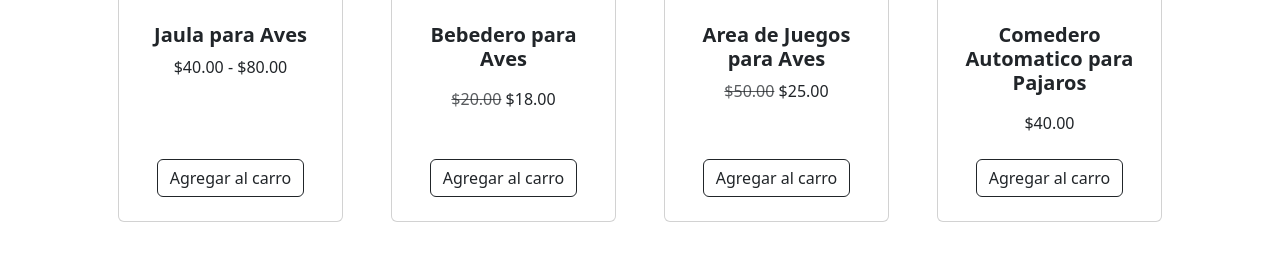
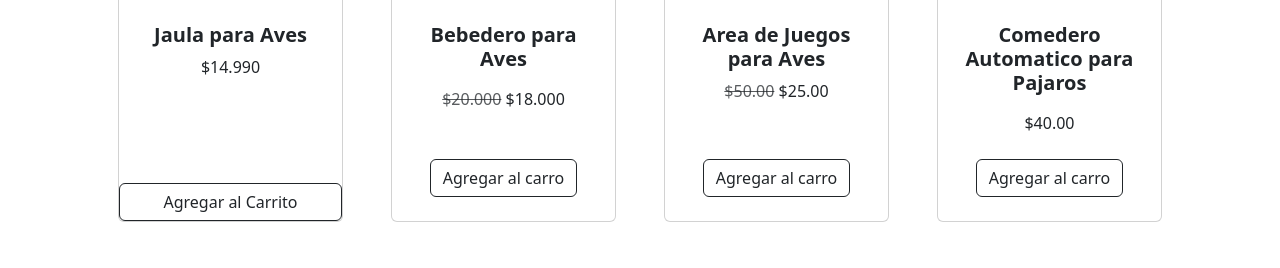
Before and after one commit to Ekronec/Caso-Examen-Tranversal, a Django app: page /Animalia/Bird in a window 1280 px wide. Shown: the part 484-752 px from the top of the page. Run offline with Django 4.2, Linux system fonts and the light colour scheme; some libraries are stand-ins or nearby versions.

Commit message:
Se agrego carrito (No funciona)

```diff
--- /dev/null
+++ b/Animalia/static/js/carrito.js
@@ -0,0 +1,192 @@
+var carritoVisible = true;
+
+if(document.readyState == 'loading'){
+    document.addEventListener('DOMContentLoaded', ready)
+}else{
+    ready();
+}
+
+function ready(){
+
+    //Agregremos funcionalidad a los botones eliminar del carrito
+    var botonesEliminarItem = document.getElementsByClassName('btn-eliminar');
+    for(var i=0;i<botonesEliminarItem.length; i++){
+        var button = botonesEliminarItem[i];
+        button.addEventListener('click',eliminarItemCarrito);
+    }
+
+    //Agrego funcionalidad al boton sumar cantidad
+    var botonesSumarCantidad = document.getElementsByClassName('sumar-cantidad');
+    for(var i=0;i<botonesSumarCantidad.length; i++){
+        var button = botonesSumarCantidad[i];
+        button.addEventListener('click',sumarCantidad);
+    }
+
+     //Agrego funcionalidad al buton restar cantidad
+    var botonesRestarCantidad = document.getElementsByClassName('restar-cantidad');
+    for(var i=0;i<botonesRestarCantidad.length; i++){
+        var button = botonesRestarCantidad[i];
+        button.addEventListener('click',restarCantidad);
+    }
+
+    //Agregamos funcionalidad al boton Agregar al carrito
+    var botonesAgregarAlCarrito = document.getElementsByClassName('btn btn-outline-dark mt-auto');
+    for(var i=0; i<botonesAgregarAlCarrito.length;i++){
+        var button = botonesAgregarAlCarrito[i];
+        button.addEventListener('click', agregarAlCarritoClicked);
+    }
+
+    //Agregamos funcionalidad al botón comprar
+    document.getElementsByClassName('btn btn-primary')[0].addEventListener('click',pagarClicked)
+}
+
+function pagarClicked(){
+    alert("Gracias por la compra");
+    //Elimino todos los elmentos del carrito
+    var carritoItems = document.getElementsByClassName('carrito-items')[0];
+    while (carritoItems.hasChildNodes()){
+        carritoItems.removeChild(carritoItems.firstChild)
+    }
+    actualizarTotalCarrito();
+    ocultarCarrito();
+}
+//Funciòn que controla el boton clickeado de agregar al carrito
+function agregarAlCarritoClicked(event){
+    var button = event.target;
+    var item = button.parentElement;
+    var titulo = item.getElementsByClassName('fw-bolder')[0].innerText;
+    var precio = item.getElementsByClassName('precio-item')[0].innerText;
+
+    agregarItemAlCarrito(titulo, precio);
+
+    hacerVisibleCarrito();
+}
+
+//Funcion que hace visible el carrito
+function hacerVisibleCarrito(){
+    carritoVisible = true;
+    var carrito = document.getElementsByClassName('carrito')[0];
+    carrito.style.marginRight = '0';
+    carrito.style.opacity = '1';
+
+    var items =document.getElementsByClassName('container px-4 px-lg-5 mt-5')[0];
+    items.style.width = '60%';
+}
+
+function agregarItemAlCarrito(titulo, precio){
+    var item = document.createElement('div');
+    item.classList.add = ('item');
+    var itemsCarrito = document.getElementsByClassName('carrito-items')[0];
+
+    //controlamos que el item que intenta ingresar no se encuentre en el carrito
+    var nombresItemsCarrito = itemsCarrito.getElementsByClassName('carrito-item-titulo');
+    for(var i=0;i < nombresItemsCarrito.length;i++){
+        if(nombresItemsCarrito[i].innerText==titulo){
+            alert("El item ya se encuentra en el carrito");
+            return;
+        }
+    }
+
+    var itemCarritoContenido = `
+        <div class="carrito-item">
+            <div class="carrito-item-detalles">
+                <span class="carrito-item-titulo">${titulo}</span>
+                <div class="selector-cantidad">
+                    <i class="fa-solid fa-minus restar-cantidad"></i>
+                    <input type="text" value="1" class="carrito-item-cantidad" disabled>
+                    <i class="fa-solid fa-plus sumar-cantidad"></i>
+                </div>
+                <span class="carrito-item-precio">${precio}</span>
+            </div>
+            <button class="btn-eliminar">
+                <i class="fa-solid fa-trash"></i>
+            </button>
+        </div>
+    `
+    item.innerHTML = itemCarritoContenido;
+    itemsCarrito.append(item);
+
+    //Agregamos la funcionalidad eliminar al nuevo item
+     item.getElementsByClassName('btn-eliminar')[0].addEventListener('click', eliminarItemCarrito);
+
+    //Agregmos al funcionalidad restar cantidad del nuevo item
+    var botonRestarCantidad = item.getElementsByClassName('restar-cantidad')[0];
+    botonRestarCantidad.addEventListener('click',restarCantidad);
+
+    //Agregamos la funcionalidad sumar cantidad del nuevo item
+    var botonSumarCantidad = item.getElementsByClassName('sumar-cantidad')[0];
+    botonSumarCantidad.addEventListener('click',sumarCantidad);
+
+    //Actualizamos total
+    actualizarTotalCarrito();
+}
+
+//Aumento en uno la cantidad del elemento seleccionado
+function sumarCantidad(event){
+    var buttonClicked = event.target;
+    var selector = buttonClicked.parentElement;
+    console.log(selector.getElementsByClassName('carrito-item-cantidad')[0].value);
+    var cantidadActual = selector.getElementsByClassName('carrito-item-cantidad')[0].value;
+    cantidadActual++;
+    selector.getElementsByClassName('carrito-item-cantidad')[0].value = cantidadActual;
+    actualizarTotalCarrito();
+}
+//Resto en uno la cantidad del elemento seleccionado
+function restarCantidad(event){
+    var buttonClicked = event.target;
+    var selector = buttonClicked.parentElement;
+    console.log(selector.getElementsByClassName('carrito-item-cantidad')[0].value);
+    var cantidadActual = selector.getElementsByClassName('carrito-item-cantidad')[0].value;
+    cantidadActual--;
+    if(cantidadActual>=1){
+        selector.getElementsByClassName('carrito-item-cantidad')[0].value = cantidadActual;
+        actualizarTotalCarrito();
+    }
+}
+
+//Elimino el item seleccionado del carrito
+function eliminarItemCarrito(event){
+    var buttonClicked = event.target;
+    buttonClicked.parentElement.parentElement.remove();
+    //Actualizamos el total del carrito
+    actualizarTotalCarrito();
+
+    //la siguiente funciòn controla si hay elementos en el carrito
+    //Si no hay elimino el carrito
+    ocultarCarrito();
+}
+//Funciòn que controla si hay elementos en el carrito. Si no hay oculto el carrito.
+function ocultarCarrito(){
+    var carritoItems = document.getElementsByClassName('carrito-items')[0];
+    if(carritoItems.childElementCount==0){
+        var carrito = document.getElementsByClassName('carrito')[0];
+        carrito.style.marginRight = '-100%';
+        carrito.style.opacity = '0';
+        carritoVisible = false;
+
+        var items =document.getElementsByClassName('container px-4 px-lg-5 mt-5')[0];
+        items.style.width = '100%';
+    }
+}
+//Actualizamos el total de Carrito
+function actualizarTotalCarrito(){
+    //seleccionamos el contenedor carrito
+    var carritoContenedor = document.getElementsByClassName('carrito')[0];
+    var carritoItems = carritoContenedor.getElementsByClassName('carrito-item');
+    var total = 0;
+    //recorremos cada elemento del carrito para actualizar el total
+    for(var i=0; i< carritoItems.length;i++){
+        var item = carritoItems[i];
+        var precioElemento = item.getElementsByClassName('carrito-item-precio')[0];
+        //quitamos el simobolo peso y el punto de milesimos.
+        var precio = parseFloat(precioElemento.innerText.replace('$','').replace('.',''));
+        var cantidadItem = item.getElementsByClassName('carrito-item-cantidad')[0];
+        console.log(precio);
+        var cantidad = cantidadItem.value;
+        total = total + (precio * cantidad);
+    }
+    total = Math.round(total * 100)/100;
+
+    document.getElementsByClassName('carrito-precio-total')[0].innerText = '$'+total.toLocaleString("es") + ",00";
+
+}
--- a/Animalia/templates/pages/Bird.html
+++ b/Animalia/templates/pages/Bird.html
@@ -8,6 +8,7 @@
     {% load static %}
     <link href="{% static 'css/bootstrap.min.css' %}" rel="stylesheet">
     <script src="{% static 'js/functions.js' %}"></script>
+    <script src="{% static 'js/carrito.js' %}" async></script>
     {% load bootstrap5 %}
     {% bootstrap_javascript%}
 </head>
@@ -68,12 +69,57 @@
             <button type="button" class="btn-close" data-bs-dismiss="offcanvas" aria-label="Close"></button>
           </div>
           <div class="offcanvas-body">
-            ..
-            <br>
-            <!-- Button trigger modal -->
-            <button type="button" class="btn btn-primary" data-bs-toggle="modal" data-bs-target="#exampleModal">
-            Comprar
-            </button>
+            <!-- hola -->
+      <div class="carrito" id="carrito">
+        <div class="header-carrito">
+            <h2>Tu Carrito</h2>
+        </div>
+
+        <div class="carrito-items">
+            <!--
+            <div class="carrito-item">
+                <div class="carrito-item-detalles">
+                    <span class="carrito-item-titulo">Box Engasse</span>
+                    <div class="selector-cantidad">
+                        <i class="fa-solid fa-minus restar-cantidad"></i>
+                        <input type="text" value="1" class="carrito-item-cantidad" disabled>
+                        <i class="fa-solid fa-plus sumar-cantidad"></i>
+                    </div>
+                    <span class="carrito-item-precio">$15.000,00</span>
+                </div>
+               <span class="btn-eliminar">
+                    <i class="fa-solid fa-trash"></i>
+               </span>
+            </div>
+            <div class="carrito-item">
+                <div class="carrito-item-detalles">
+                    <span class="carrito-item-titulo">Skin Glam</span>
+                    <div class="selector-cantidad">
+                        <i class="fa-solid fa-minus restar-cantidad"></i>
+                        <input type="text" value="3" class="carrito-item-cantidad" disabled>
+                        <i class="fa-solid fa-plus sumar-cantidad"></i>
+                    </div>
+                    <span class="carrito-item-precio">$18.000,00</span>
+                </div>
+               <button class="btn-eliminar">
+                    <i class="fa-solid fa-trash"></i>
+               </button>
+            </div>
+             -->
+        </div>
+        <div class="carrito-total">
+            <div class="fila">
+                <strong>Tu Total</strong>
+                <span class="carrito-precio-total">
+                    $120.000,00
+                </span>
+            </div>
+              <button type="button" class="btn btn-primary" data-bs-toggle="modal" data-bs-target="#exampleModal">
+                Comprar
+                <i class="fa-solid fa-bag-shopping"></i> </button>
+        </div>
+    </div>
+
           </div>
         </div>
         <!-- Modal -->
@@ -143,13 +189,14 @@
                               <!-- Product name-->
                               <h5 class="fw-bolder">Jaula para Aves</h5>
                               <!-- Product price-->
-                              $40.00 - $80.00
+                              <span class="precio-item">$14.990</span>
+
                           </div>
                       </div>
                       <!-- Product actions-->
-                      <div class="card-footer p-4 pt-0 border-top-0 bg-transparent">
-                        <a href=""><div class="text-center" onclick="addItemNumber()"><a class="btn btn-outline-dark mt-auto" >Agregar al carro</a></div></a>
-                      </div>
+                      <button class="btn btn-outline-dark mt-auto">Agregar al Carrito</button>
+
+
                   </div>
               </div>
               <div class="col mb-5">
@@ -172,8 +219,8 @@
                                   <div class="bi-star-fill"></div>
                               </div>
                               <!-- Product price-->
-                              <span class="text-muted text-decoration-line-through">$20.00</span>
-                              $18.00
+                              <span class="text-muted text-decoration-line-through">$20.000</span>
+                              <span class="precio-item">$18.000</span>
                           </div>
                       </div>
                       <!-- Product actions-->
@@ -195,7 +242,7 @@
                               <h5 class="fw-bolder">Area de Juegos para Aves</h5>
                               <!-- Product price-->
                               <span class="text-muted text-decoration-line-through">$50.00</span>
-                              $25.00
+                              <span class="precio-item">$25.00</span>
                           </div>
                       </div>
                       <!-- Product actions-->
@@ -222,7 +269,7 @@
                                   <div class="bi-star-fill"></div>
                               </div>
                               <!-- Product price-->
-                              $40.00
+                              <span class="precio-item">$40.00</span>
                           </div>
                       </div>
                       <!-- Product actions-->
@@ -244,7 +291,7 @@
                               <h5 class="fw-bolder">Jaula Premium para Aves</h5>
                               <!-- Product price-->
                               <span class="text-muted text-decoration-line-through">$50.00</span>
-                              $25.00
+                              <span class="precio-item">$25.00</span>
                           </div>
                       </div>
                       <!-- Product actions-->
@@ -263,7 +310,7 @@
                               <!-- Product name-->
                               <h5 class="fw-bolder">Columpio con Base de Madera para Aves</h5>
                               <!-- Product price-->
-                              $120.00 - $280.00
+                              <span class="precio-item">$120.00 - $280.00</span>
                           </div>
                       </div>
                       <!-- Product actions-->
@@ -293,7 +340,7 @@
                               </div>
                               <!-- Product price-->
                               <span class="text-muted text-decoration-line-through">$20.00</span>
-                              $18.00
+                              <span class="precio-item">$18.00</span>
                           </div>
                       </div>
                       <!-- Product actions-->
@@ -320,7 +367,7 @@
                                   <div class="bi-star-fill"></div>
                               </div>
                               <!-- Product price-->
-                              $40.00
+                              <span class="precio-item">$40.00</span>
                           </div>
                       </div>
                       <!-- Product actions-->
```
